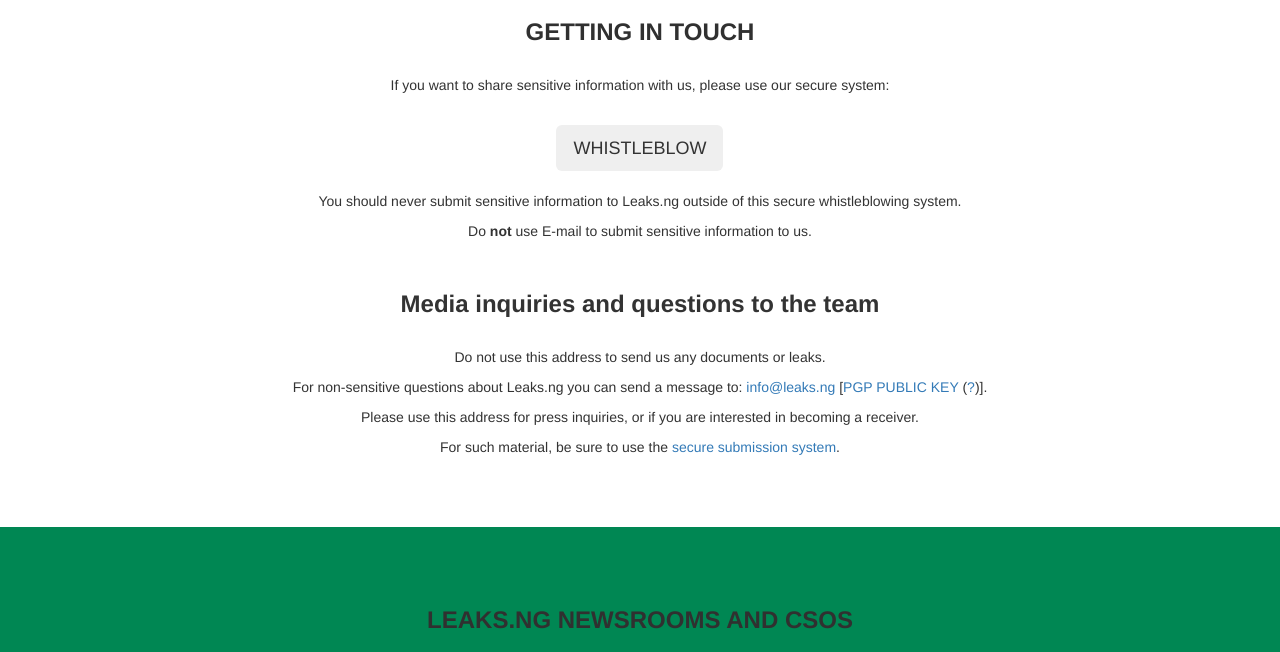
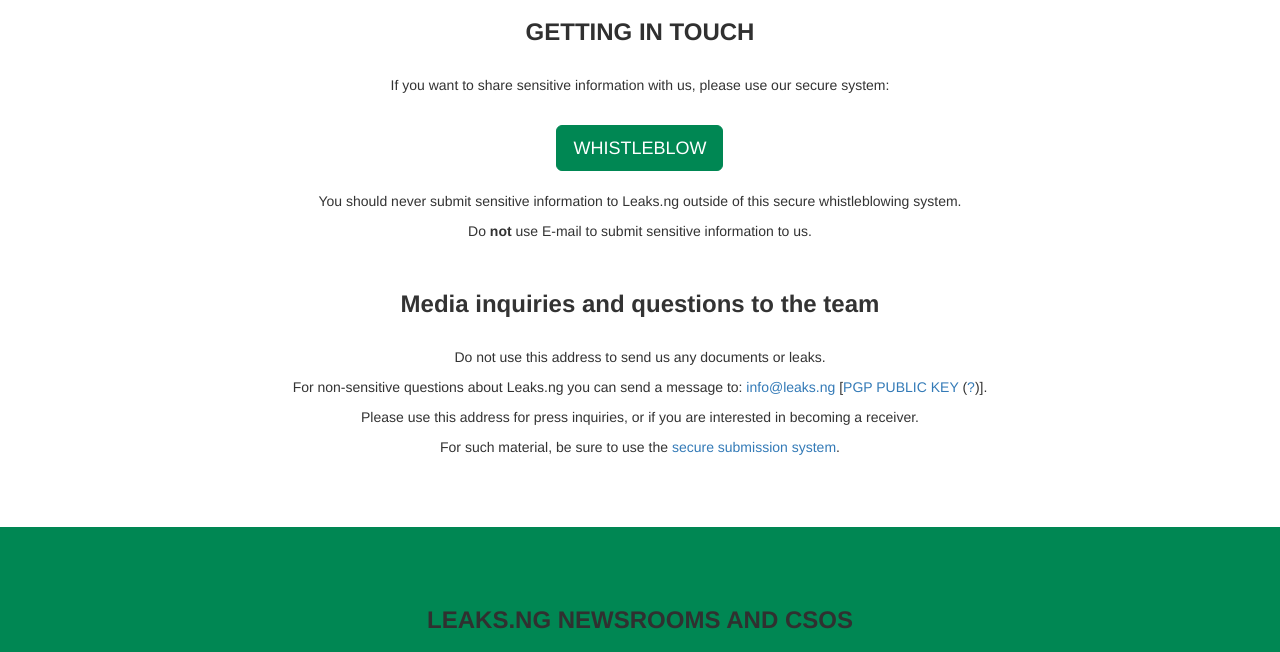
Before and after one commit to ptcij/Leaks.ng, a plain HTML site: page index.html in a window 1280 px wide. Shown: the part 4020-4672 px from the top of the page. Drawn offline with nearby package versions, Linux system fonts and the light colour scheme.

Commit message:
Update index.html

```diff
--- a/index.html
+++ b/index.html
@@ -176,7 +176,7 @@
     <div class="col-sm-5 col-md-8 col-md-offset-2 slideanim">
       <p>If you want to share sensitive information with us, please use our secure system:</p>
         <br>
-      <button type="button" class="btn whistleblow btn-lg">WHISTLEBLOW</button>
+      <button type="button" class="btn btn-whistleblow btn-lg">WHISTLEBLOW</button>
       <p><br>You should never submit sensitive information to Leaks.ng outside of this secure whistleblowing system.</p>
         <p>Do <strong>not</strong> use E-mail to submit sensitive information to us. </p>
         <br>
```
